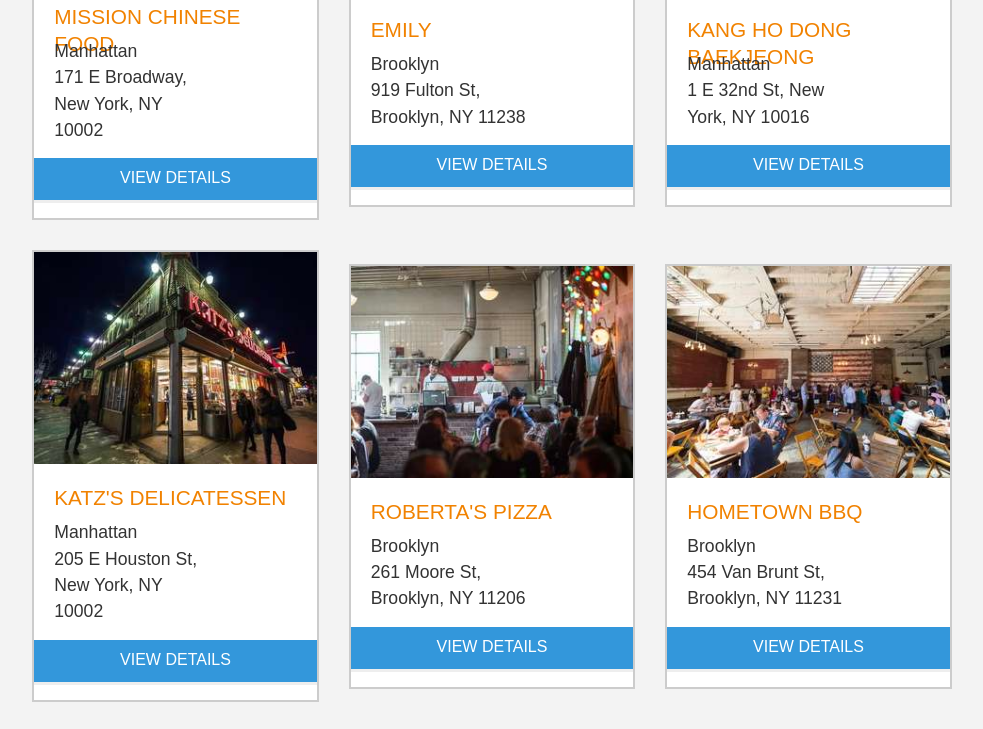
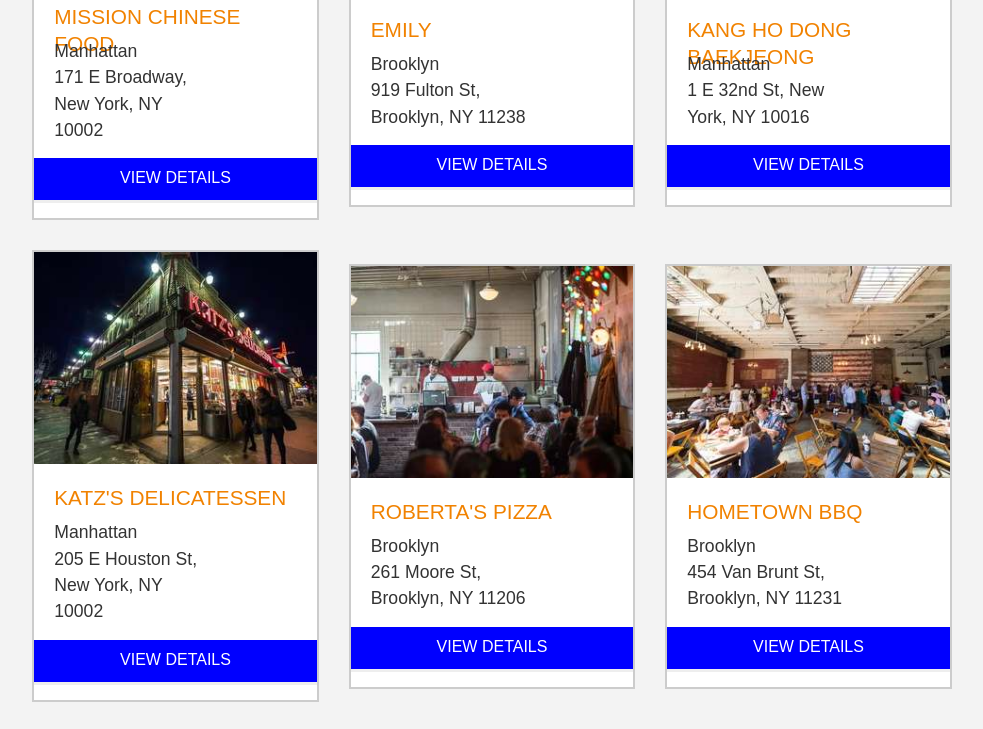
Before and after one commit to homemix/mws-restaurant-stage-1, a browser extension: page index.html in a window 1280 px wide. Shown: the part 811-1540 px from the top of the page, without its empty margins (148-1131 px from the left). Drawn offline with nearby package versions, Linux system fonts and the light colour scheme.

Commit message:
fix: links contrast ratio

```diff
--- a/css/styles.css
+++ b/css/styles.css
@@ -188,9 +188,9 @@
   width: 55%;
 }
 #restaurants-list li a {
-  background-color:#3397DB;
+  background-color:#0000FF;
   border-bottom: 3px solid #eee;
-  color: #fff;
+  color: #FFFFFF;
   display: inline-block;
   font-size: 1.0em;
   margin: 15px 0 0;
```
